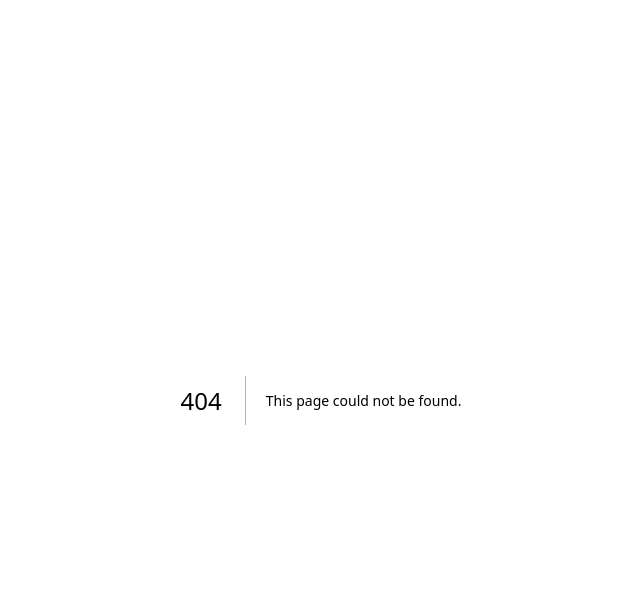
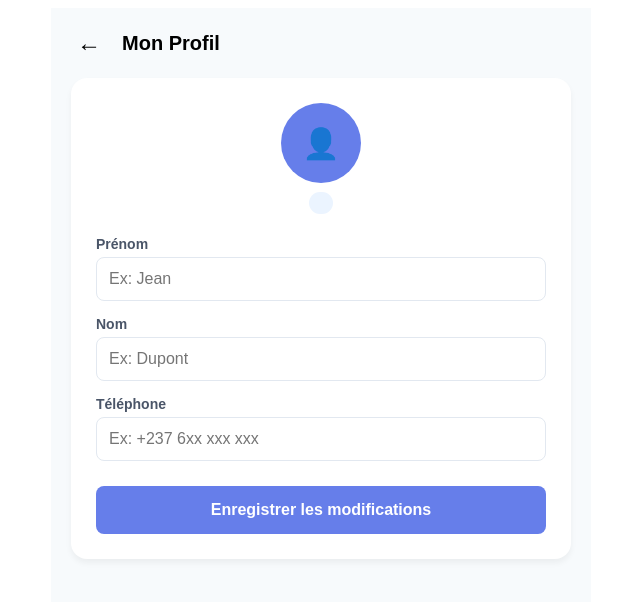
Before and after one commit to DeadManDaed/Harvest-More, a Next.js app: page /profil in a window 1280 px wide. Before the commit this address had no page. Shown: the top 602 px of the page, without its empty margins (319-959 px from the left). Built offline with nearby package versions, Linux system fonts and the light colour scheme.

Commit message:
Create profil.js

```diff
--- /dev/null
+++ b/pages/profil.js
@@ -0,0 +1,145 @@
+import React, { useState, useEffect } from 'react';
+import { useAuth } from '../hooks/useAuth';
+import { getSupabaseBrowser } from '../lib/supabase';
+import { ProfileLog, UILog } from '../lib/log';
+import Head from 'next/head';
+
+export default function Profil() {
+  const { user, profile, refreshProfile, loading: authLoading } = useAuth();
+  const [loading, setLoading] = useState(false);
+  const [message, setMessage] = useState({ text: '', type: '' });
+
+  // État du formulaire
+  const [formData, setFormData] = useState({
+    nom: '',
+    prenom: '',
+    telephone: '',
+  });
+
+  // Initialiser le formulaire avec les données existantes
+  useEffect(() => {
+    if (profile) {
+      setFormData({
+        nom: profile.nom || '',
+        prenom: profile.prenom || '',
+        telephone: profile.telephone || '',
+      });
+    }
+  }, [profile]);
+
+  const handleUpdate = async (e) => {
+    e.preventDefault();
+    setLoading(true);
+    setMessage({ text: '', type: '' });
+
+    try {
+      const supabase = getSupabaseBrowser();
+
+      const { error } = await supabase
+        .from('utilisateurs')
+        .update({
+          nom: formData.nom,
+          prenom: formData.prenom,
+          telephone: formData.telephone,
+        })
+        .eq('id_auth', user.id);
+
+      if (error) throw error;
+
+      ProfileLog.updateSuccess(user.id);
+      setMessage({ text: 'Profil mis à jour avec succès !', type: 'success' });
+      await refreshProfile(); // Rafraîchit les données globales
+    } catch (err) {
+      ProfileLog.updateFailure(user.id, err);
+      setMessage({ text: 'Erreur lors de la mise à jour.', type: 'error' });
+    } finally {
+      setLoading(false);
+    }
+  };
+
+  if (authLoading) return <div style={styles.container}>Chargement...</div>;
+
+  return (
+    <div style={styles.container}>
+      <Head>
+        <title>Mon Profil - CAFCOOP</title>
+      </Head>
+
+      <header style={styles.header}>
+        <button onClick={() => window.location.href='/'} style={styles.backBtn}>←</button>
+        <h1 style={styles.title}>Mon Profil</h1>
+      </header>
+
+      <div style={styles.card}>
+        <div style={styles.avatarSection}>
+          <div style={styles.avatar}>
+            {formData.prenom ? formData.prenom[0] : '👤'}
+          </div>
+          <p style={styles.emailText}>{user?.email}</p>
+          <span style={styles.badge}>{profile?.role}</span>
+        </div>
+
+        {message.text && (
+          <div style={{...styles.message, backgroundColor: message.type === 'success' ? '#c6f6d5' : '#fed7d7'}}>
+            {message.text}
+          </div>
+        )}
+
+        <form onSubmit={handleUpdate} style={styles.form}>
+          <div style={styles.inputGroup}>
+            <label style={styles.label}>Prénom</label>
+            <input
+              style={styles.input}
+              value={formData.prenom}
+              onChange={(e) => setFormData({...formData, prenom: e.target.value})}
+              placeholder="Ex: Jean"
+            />
+          </div>
+
+          <div style={styles.inputGroup}>
+            <label style={styles.label}>Nom</label>
+            <input
+              style={styles.input}
+              value={formData.nom}
+              onChange={(e) => setFormData({...formData, nom: e.target.value})}
+              placeholder="Ex: Dupont"
+            />
+          </div>
+
+          <div style={styles.inputGroup}>
+            <label style={styles.label}>Téléphone</label>
+            <input
+              style={styles.input}
+              type="tel"
+              value={formData.telephone}
+              onChange={(e) => setFormData({...formData, telephone: e.target.value})}
+              placeholder="Ex: +237 6xx xxx xxx"
+            />
+          </div>
+
+          <button type="submit" disabled={loading} style={styles.submitBtn}>
+            {loading ? 'Enregistrement...' : 'Enregistrer les modifications'}
+          </button>
+        </form>
+      </div>
+    </div>
+  );
+}
+
+const styles = {
+  container: { padding: '20px', maxWidth: '500px', margin: '0 auto', fontFamily: 'sans-serif', backgroundColor: '#f7fafc', minHeight: '100vh' },
+  header: { display: 'flex', alignItems: 'center', marginBottom: '20px', gap: '15px' },
+  backBtn: { background: 'none', border: 'none', fontSize: '24px', cursor: 'pointer' },
+  title: { fontSize: '20px', fontWeight: '700', margin: 0 },
+  card: { background: 'white', padding: '25px', borderRadius: '16px', boxShadow: '0 4px 6px rgba(0,0,0,0.05)' },
+  avatarSection: { textAlign: 'center', marginBottom: '25px' },
+  avatar: { width: '80px', height: '80px', borderRadius: '50%', background: '#667eea', color: 'white', display: 'flex', alignItems: 'center', justifyContent: 'center', fontSize: '30px', margin: '0 auto 10px' },
+  emailText: { color: '#718096', fontSize: '14px', margin: '5px 0' },
+  badge: { background: '#ebf4ff', color: '#4299e1', padding: '4px 12px', borderRadius: '20px', fontSize: '12px', fontWeight: '600', textTransform: 'uppercase' },
+  form: { display: 'flex', flexDirection: 'column', gap: '15px' },
+  inputGroup: { display: 'flex', flexDirection: 'column', gap: '5px' },
+  label: { fontSize: '14px', fontWeight: '600', color: '#4a5568' },
+  input: { padding: '12px', borderRadius: '8px', border: '1px solid #e2e8f0', fontSize: '16px' },
+  submitBtn: { padding: '15px', borderRadius: '8px', border: 'none', background: '#667eea', color: 'white', fontWeight: '600', fontSize: '16px', cursor: 'pointer', marginTop: '10px' },
+  message: { padding: '12px', borderRadius: '8px', marginBottom: '15px', fontSize: '14px', textAlign: 'center' }
+};
```
